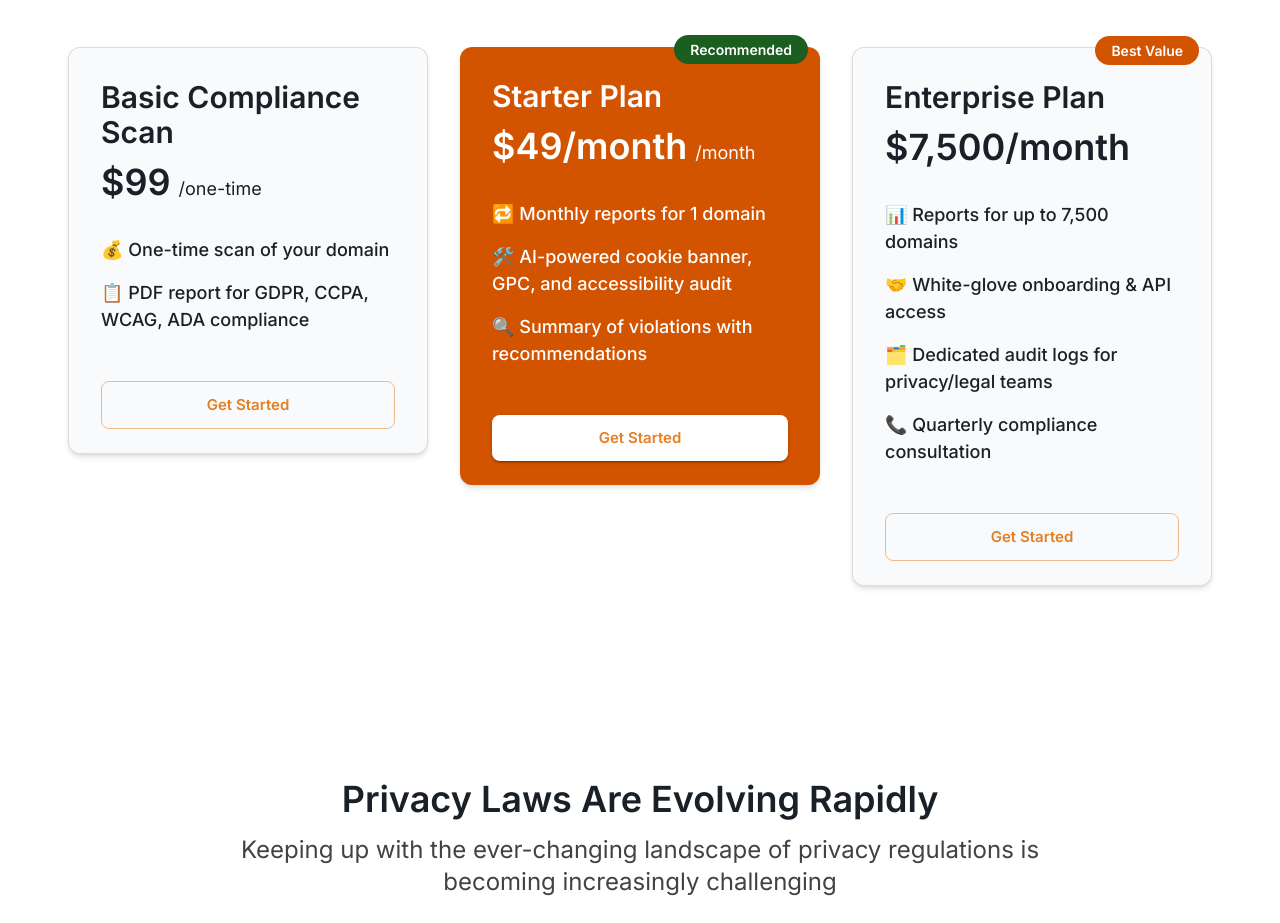
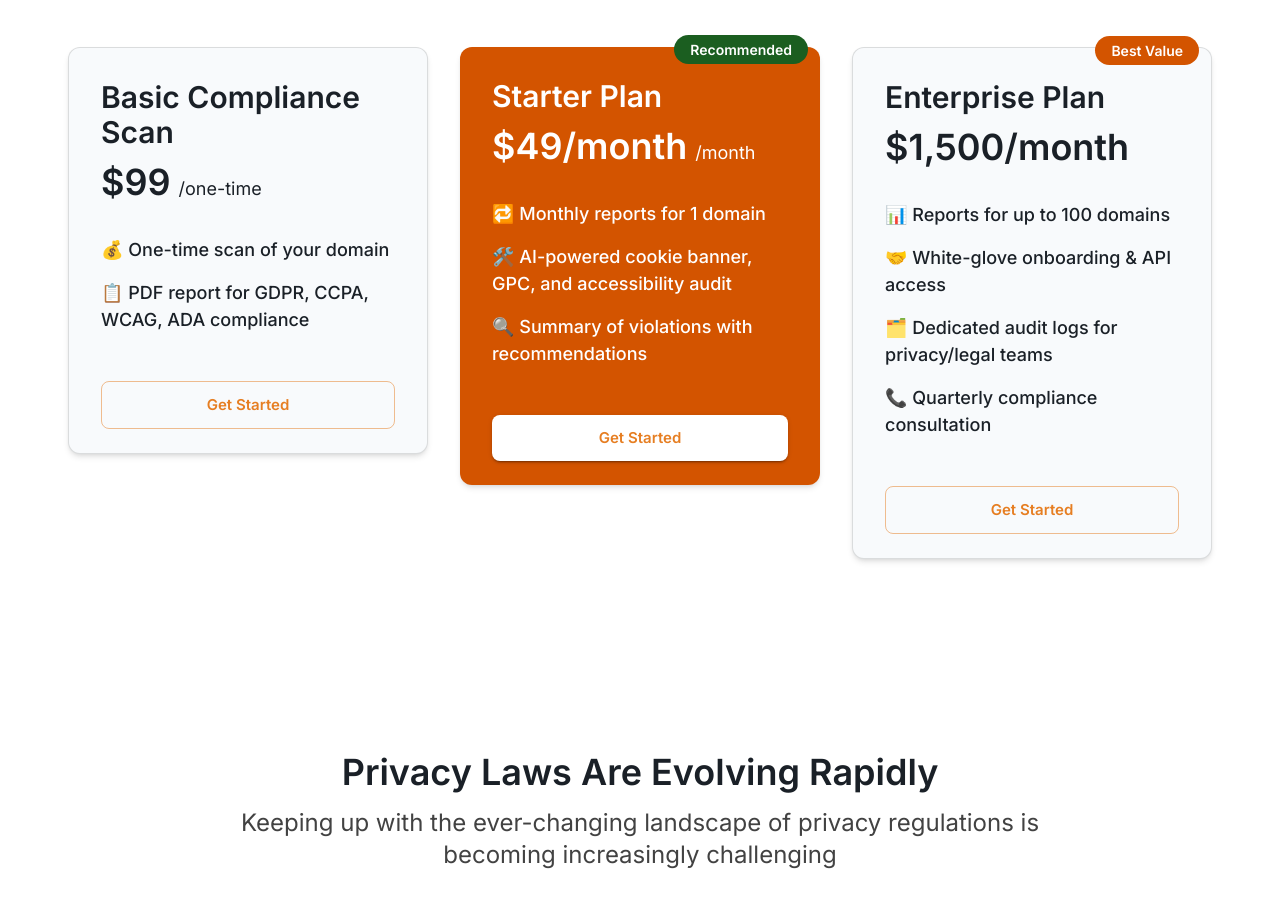
Before and after one commit to papayaverse/agent_carica, a React (Vite) app: page / in a window 1280 px wide. Shown: the part 883-1806 px from the top of the page. Built offline with nearby package versions, Linux system fonts and the light colour scheme.

Commit message:
added new pricing

```diff
--- a/src/components/PricingSection.jsx
+++ b/src/components/PricingSection.jsx
@@ -107,9 +107,9 @@ const PricingSection = () => {
     },
     {
       title: 'Enterprise Plan',
-      price: '$7,500/month',
+      price: '$1,500/month',
       features: [
-        '📊 Reports for up to 7,500 domains',
+        '📊 Reports for up to 100 domains',
         '🤝 White-glove onboarding & API access',
         '🗂️ Dedicated audit logs for privacy/legal teams',
         '📞 Quarterly compliance consultation'
```
